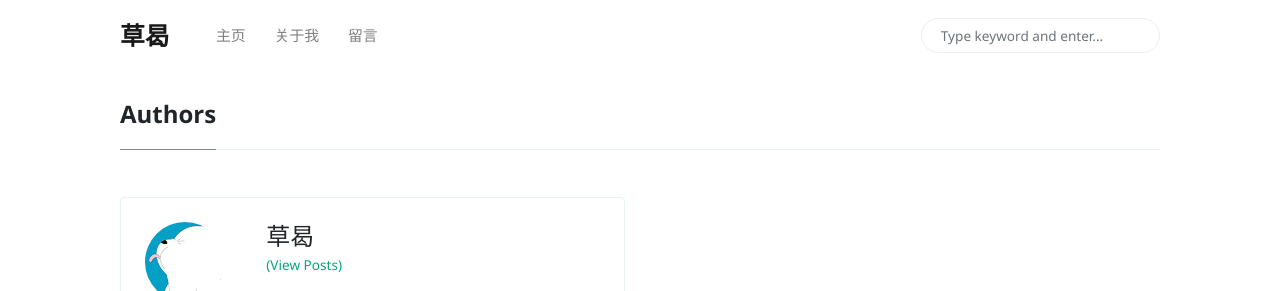
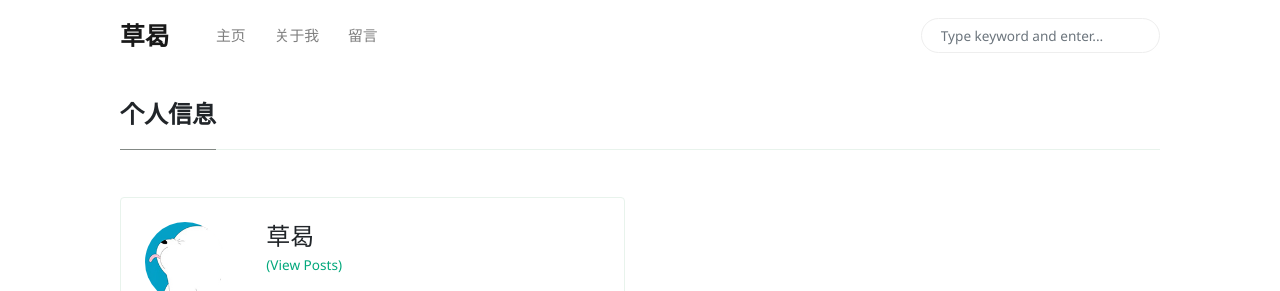
Before and after one commit to geyuxi/geyuxi.github.io, a Jekyll site: the page built from _pages/authors-list.html, in a window 1280 px wide. Shown: the top 291 px of the page. Built offline with Jekyll 4.4.1, drawn with Linux system fonts in a browser that asks for light colours; nearby versions of some CDN libraries.

Commit message:
Update authors-list.html

```diff
--- a/_pages/authors-list.html
+++ b/_pages/authors-list.html
@@ -1,5 +1,5 @@
 ---
-title: "Authors"
+title: "个人信息"
 layout: default
 permalink: "/authors-list.html"
 ---
```
